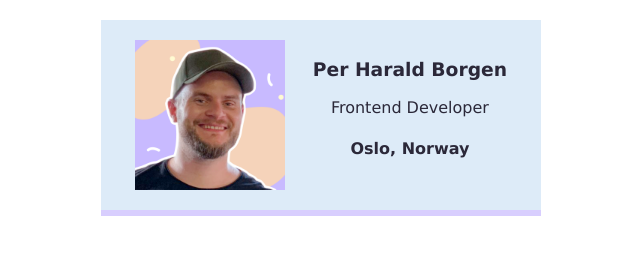
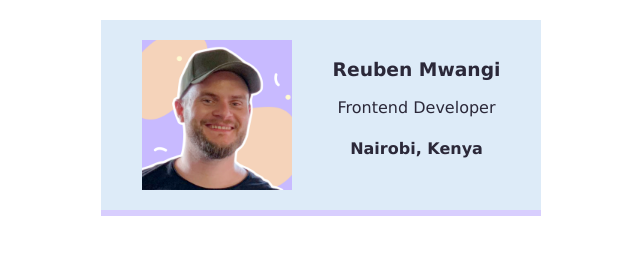
Before and after one commit to reubenmwangi/business-card, a website built with Vite: page index.html in a window 1280 px wide. Shown: the whole page, without its empty margins (319-959 px from the left). Built offline with nearby package versions, Linux system fonts and the light colour scheme.

Commit message:
Update index.html

```diff
--- a/index.html
+++ b/index.html
@@ -6,9 +6,9 @@
         <div class="card">
             <img class="avatar" src="images/per.png">
             <div >
-                <h3>Per Harald Borgen</h3>
+                <h3>Reuben Mwangi</h3>
                 <p>Frontend Developer</p>
-                <h4>Oslo, Norway</h4>
+                <h4>Nairobi, Kenya</h4>
             </div>
         </div>
     </body>
```
